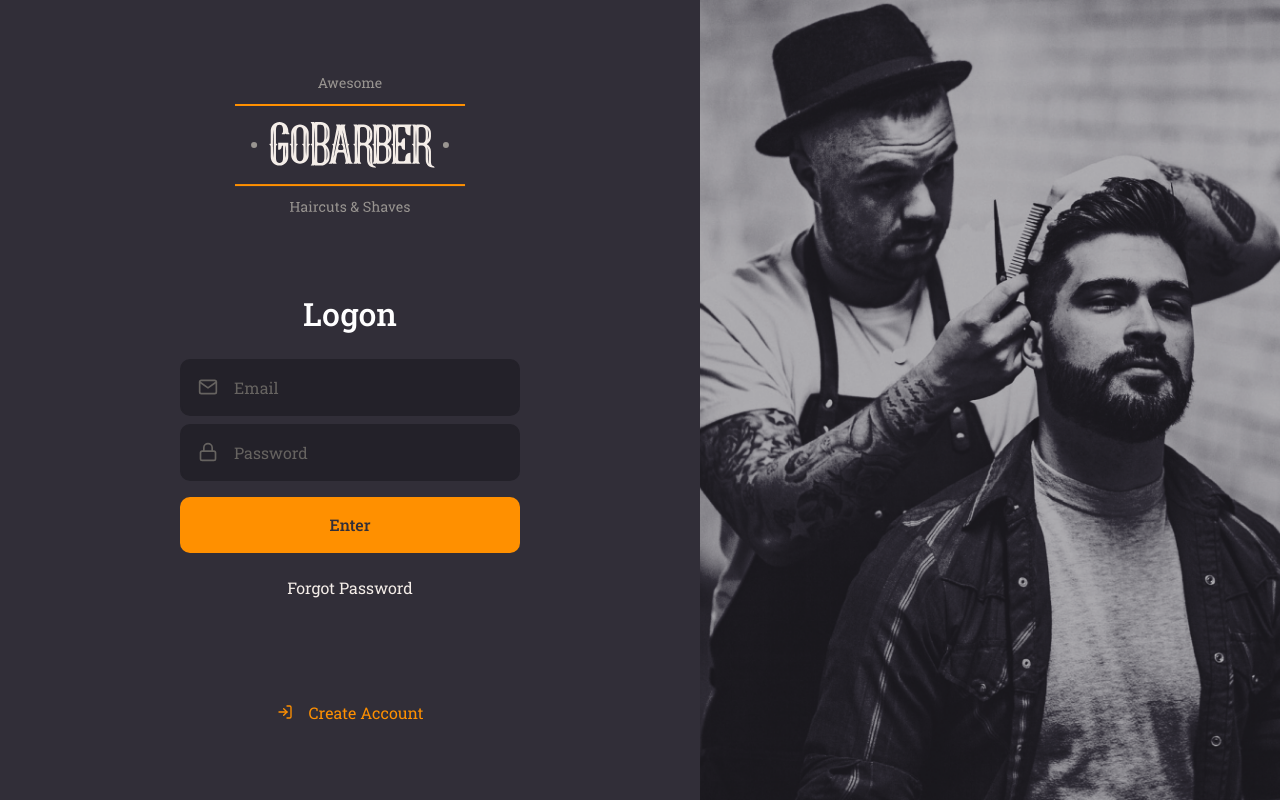
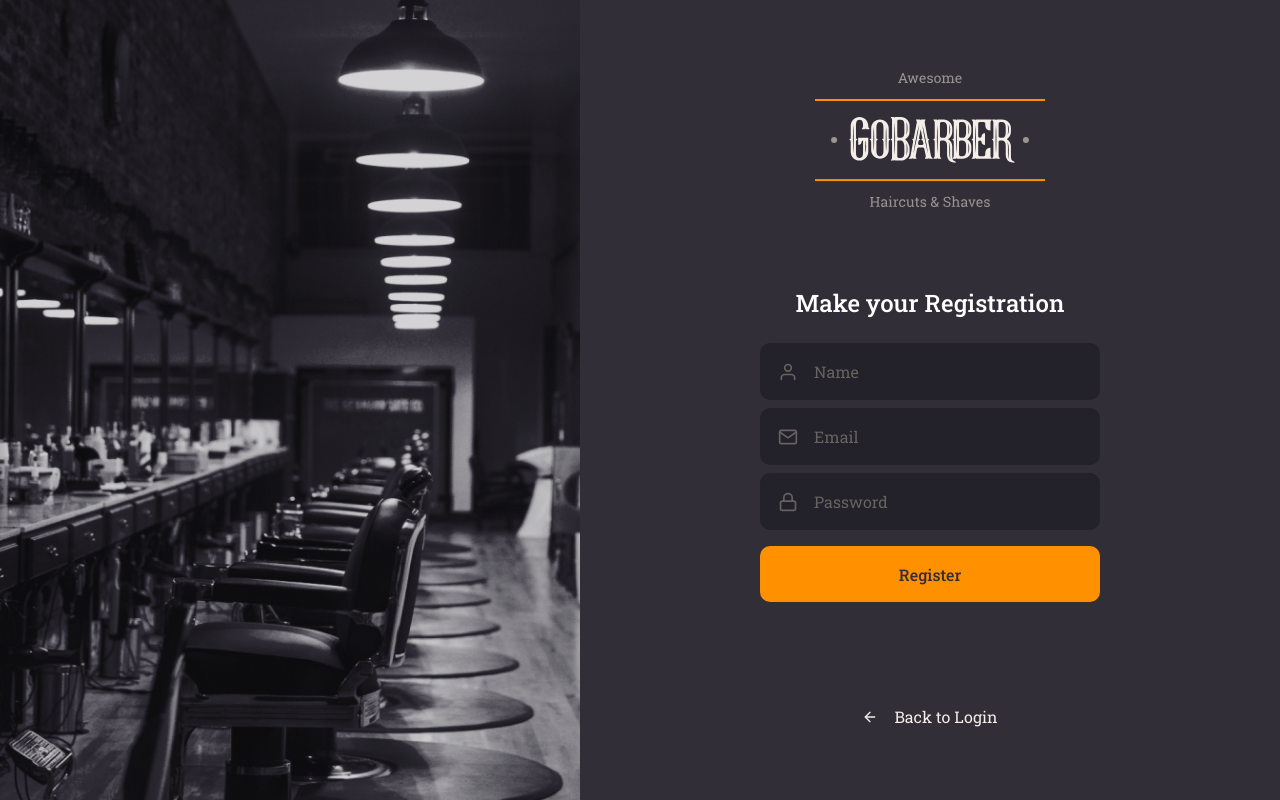
Before and after one commit to Morette/GoBarber, a React (Create React App) app in the folder frontend/: page / in a window 1280 px wide. Built offline with nearby package versions, Linux system fonts and the light colour scheme.

Commit message:
finished singup page style

```diff
--- a/frontend/src/App.tsx
+++ b/frontend/src/App.tsx
@@ -1,11 +1,12 @@
 import React from 'react';
 import Signin from './pages/Signin';
+import Signup from './pages/Signup';
 import GlobalStyle from './styles/global';
 
 const App: React.FC = () => (
   <>
     <GlobalStyle />
-    <Signin />
+    <Signup />
   </>
 );
 
--- /dev/null
+++ b/frontend/src/pages/Signup/index.tsx
@@ -0,0 +1,31 @@
+import React from 'react';
+import { FiMail, FiLock, FiUser, FiArrowLeft } from 'react-icons/fi';
+
+import logo from '../../assets/logo.svg';
+import Button from '../../components/Button';
+import Input from '../../components/Input';
+
+import { Container, Content, BackGround } from './styles';
+
+const Signup: React.FC = () => (
+  <Container>
+    <BackGround />
+
+    <Content>
+      <img src={logo} alt="GoBarber" />
+      <form>
+        <h1>Make your Registration</h1>
+        <Input name="name" placeholder="Name" icon={FiUser} />
+        <Input name="email" placeholder="Email" type="email" icon={FiMail} />
+        <Input name="password" placeholder="Password" type="password" icon={FiLock} />
+        <Button type="submit">Register</Button>
+      </form>
+      <a href="create">
+        <FiArrowLeft />
+        Back to Login
+      </a>
+    </Content>
+  </Container>
+);
+
+export default Signup;
--- /dev/null
+++ b/frontend/src/pages/Signup/styles.ts
@@ -0,0 +1,57 @@
+import styled from 'styled-components';
+import { shade } from 'polished';
+
+import SignUpBackGround from '../../assets/sign-up-background.png';
+
+export const Container = styled.div`
+  height: 100vh;
+
+  display: flex;
+  align-items: stretch;
+`;
+
+export const Content = styled.div`
+  display: flex;
+  flex-direction: column;
+  align-items: center;
+
+  place-content: center;
+  width: 100%;
+  max-width: 700px;
+
+  form {
+    margin: 80px 0;
+    width: 340px;
+    text-align: center;
+
+    h1 {
+      font-size: 24px;
+      margin-bottom: 24px;
+    }
+  }
+
+  > a {
+    color: #f4ede8;
+    display: block;
+    margin-top: 24px;
+    text-decoration: none;
+    transition: color linear 200ms;
+
+    display: flex;
+    align-items: center;
+
+    &:hover {
+      color: ${shade(0.2, '#f4ede8')};
+    }
+
+    svg {
+      margin-right: 16px;
+    }
+  }
+`;
+
+export const BackGround = styled.div`
+  flex: 1;
+  background: url(${SignUpBackGround}) no-repeat center;
+  background-size: cover;
+`;
```
Also changed, not shown: frontend/src/assets/sign-up-background.png (added).
